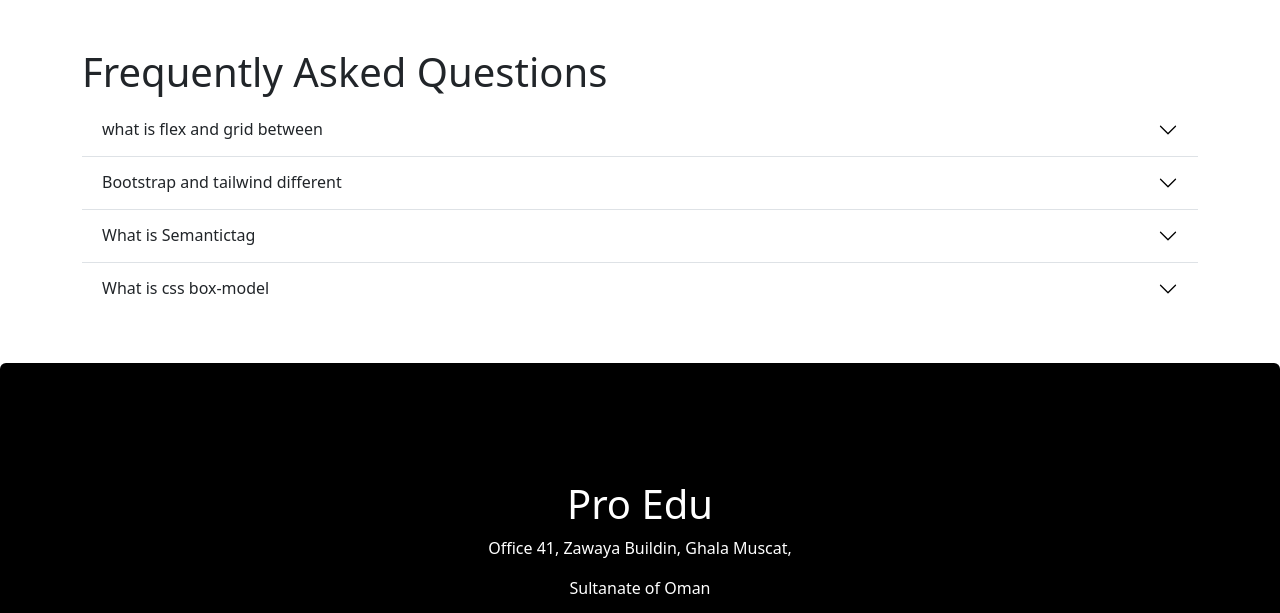
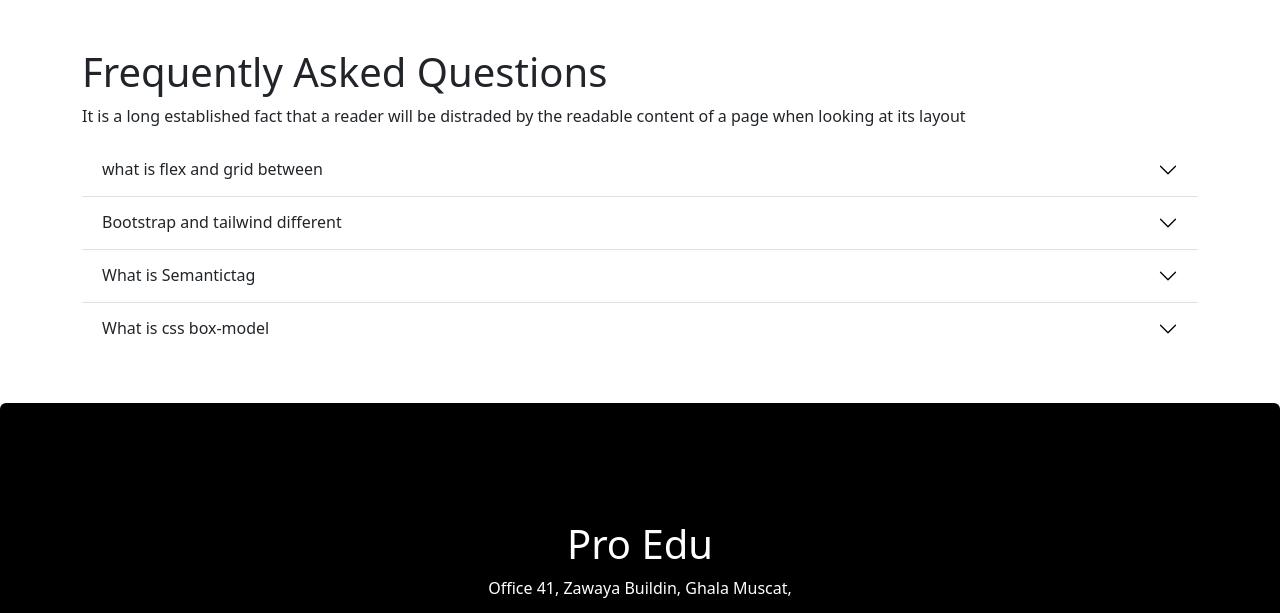
Before and after one commit to Shahjhanmiah/edtech_website, a plain HTML site: page index.html in a window 1280 px wide. Shown: the part 1764-2377 px from the top of the page. Drawn offline with nearby package versions, Linux system fonts and the light colour scheme.

Commit message:
all text

```diff
--- a/index.html
+++ b/index.html
@@ -224,9 +224,7 @@
                   <section class=" container my-5">
                     <div class="">
                       <h1>Frequently Asked Questions</h1>
-
-
-
+                      <p>It is  a long established fact that a reader will be distraded by the readable content of a page when looking at its layout</p>
 
                     </div>
                     <div class="accordion accordion-flush" id="accordionFlushExample">
```
